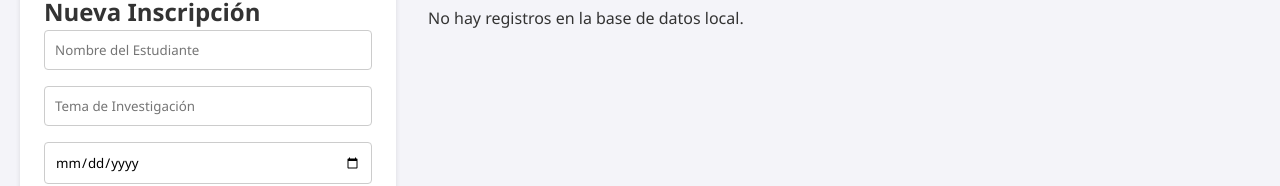
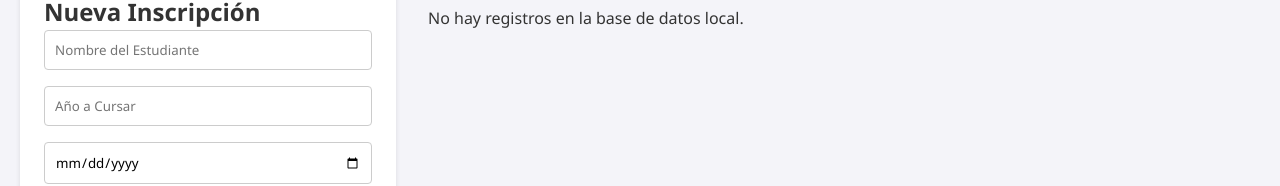
Before and after one commit to Ecduar/catedra-jgh, a React (Vite) app: page / in a window 1280 px wide. Shown: the part 160-346 px from the top of the page. Built offline with nearby package versions, Linux system fonts and the light colour scheme.

Commit message:
modificacion de texto

```diff
--- a/src/App.jsx
+++ b/src/App.jsx
@@ -85,7 +85,7 @@ const App = () => {
             <input
               type="text"
               name="tema"
-              placeholder="Tema de Investigación"
+              placeholder="Año a Cursar"
               onChange={handleChange}
               value={form.tema}
             />
```
